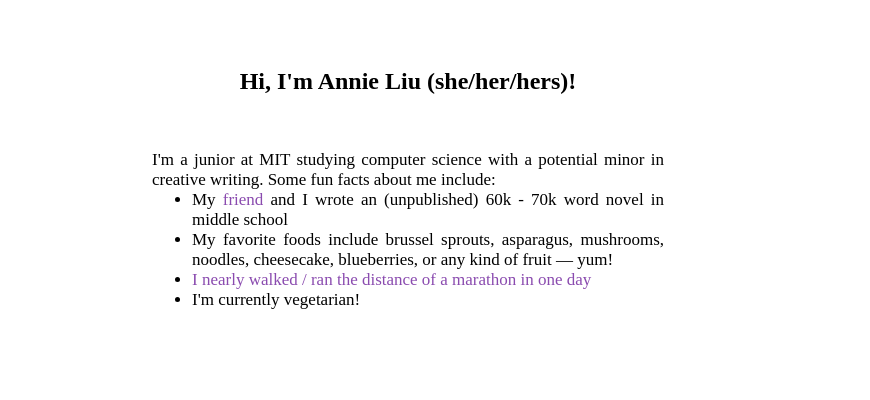
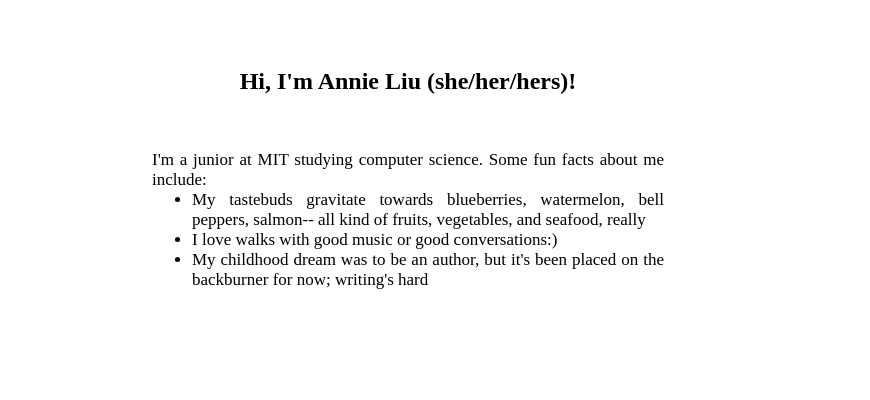
Before and after one commit to liua13/Blog, a Gatsby site: page / in a window 1280 px wide. Shown: the part 141-541 px from the top of the page, 410-1280 px from the left. Built offline with nearby package versions, Linux system fonts and the light colour scheme; Gatsby itself is replaced by a stand-in of ours.

Commit message:
change about me

```diff
--- a/src/components/portfolio/about.js
+++ b/src/components/portfolio/about.js
@@ -97,23 +97,30 @@ const About = () => {
               </div> */}
               <br />
               <br />
-              I'm a junior at MIT studying computer science with a potential minor in creative writing. Some fun facts about me include:
+              I'm a junior at MIT studying computer science. Some fun facts about me include:
               <ul>
                 {/* <li>I'm planning on minoring in writing!</li> */}
-                <li>
+                {/* <li>
                   My{" "}
                   <LinkWrapper to="/post/havah/">friend</LinkWrapper> and I
                   wrote an (unpublished) 60k - 70k word novel in middle school
+                </li> */}
+                {/* <li>
+                  <LinkWrapper to="/post/a-bit-about-my-fit/">
+                    I unintentionally covered the distance of a marathon in a day
+                  </LinkWrapper>
+                </li> */}
+                <li>
+                    My tastebuds gravitate towards blueberries, watermelon, bell peppers, salmon--
+                    all kind of fruits, vegetables, and seafood, really
                 </li>
                 <li>
-                  My favorite foods include brussel sprouts, asparagus, mushrooms, noodles, cheesecake, blueberries, or any kind of fruit — yum!
+                    I love walks with good music or good conversations:)
                 </li>
                 <li>
-                  <LinkWrapper to="/post/a-bit-about-my-fit/">
-                    I nearly walked / ran the distance of a marathon in one day
-                  </LinkWrapper>
+                    My childhood dream was to be an author, but it's
+                    been placed on the backburner for now; writing's hard
                 </li>
-                <li>I'm currently vegetarian!</li>
                 {/* <li>
                   I'm most scared of never reaching my fullest potential,
                   whether it's regret over missed opportunities or not enjoying
```
